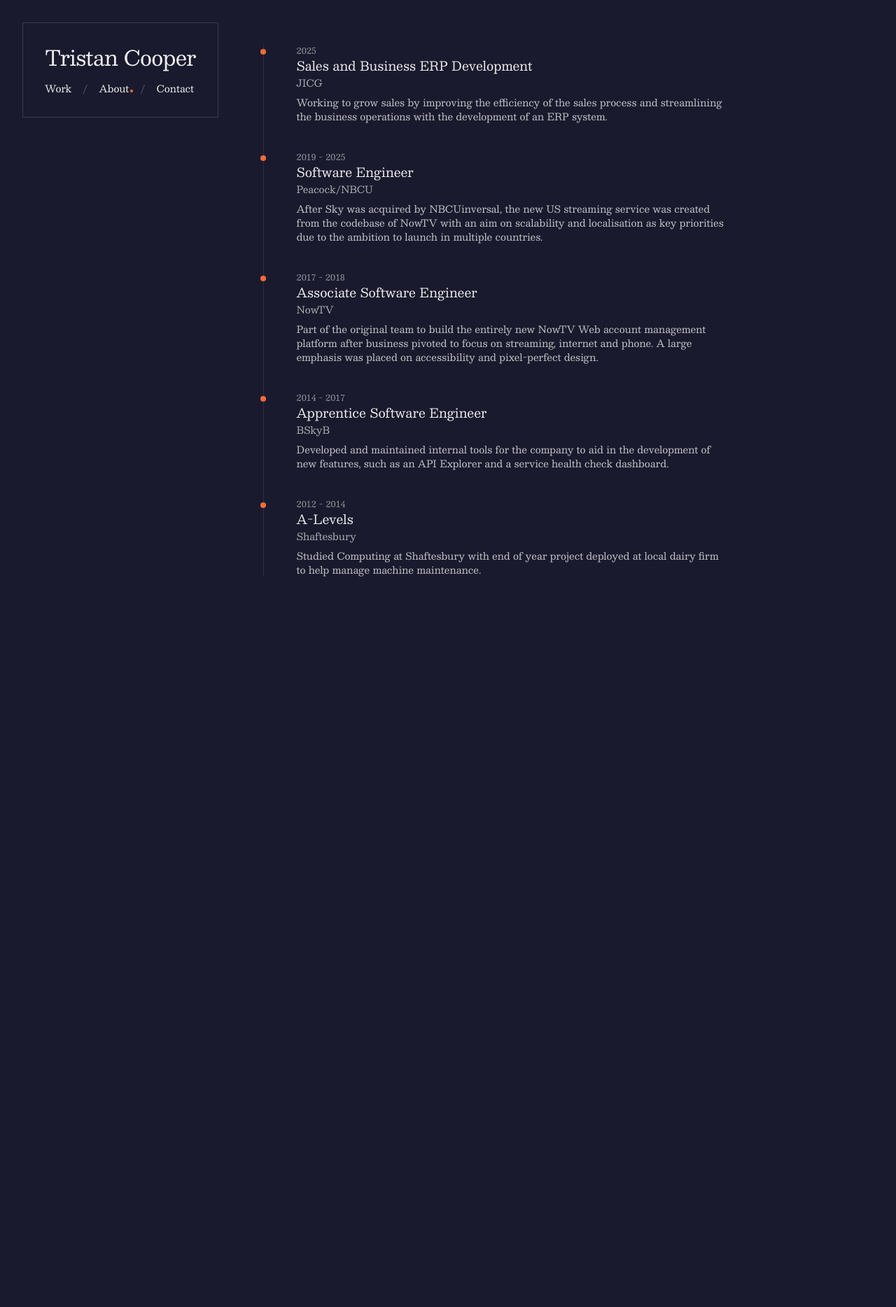
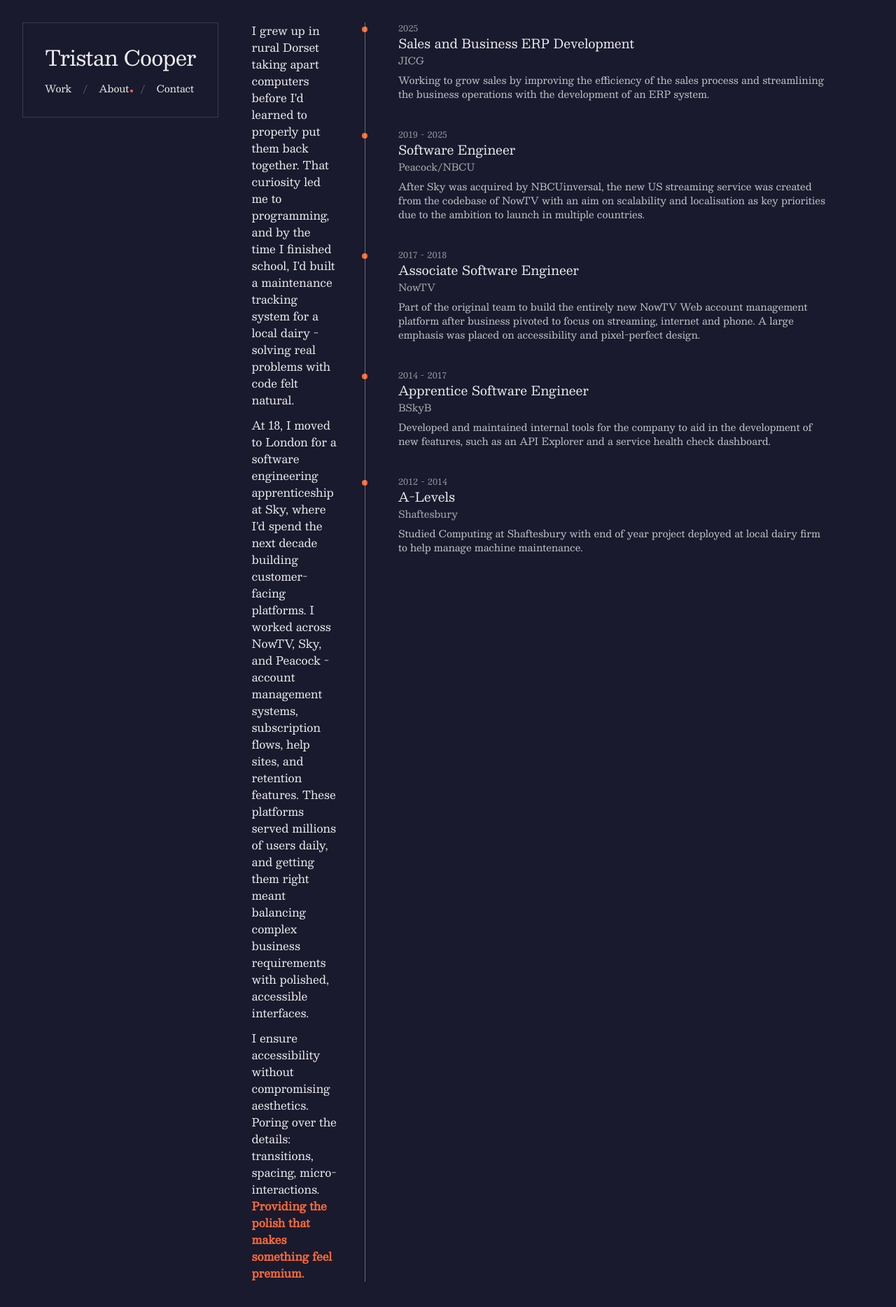
Before and after one commit to TristanCooper/tristan-website, a Next.js app: page /about in a window 1280 px wide. Shown: the top 1868 px of the page at 70% size. Before the commit the page ends 872 px from the top, so only its background shows below. Built offline with nearby package versions, Linux system fonts and the light colour scheme.

Commit message:
about me page

```diff
--- a/src/app/about/page.tsx
+++ b/src/app/about/page.tsx
@@ -57,8 +57,20 @@ export default function AboutPage() {
   });
 
   return (
-    <div className="prose prose-zinc max-w-none">
-      <div ref={containerRef} className="relative mt-8">
+    <div className="prose prose-zinc max-w-none grid grid-cols-6">
+      <div className="space-y-3 col-span-6 md:col-span-1 order-2 md:order-1 md:pr-6">
+        <p>
+          I grew up in rural Dorset taking apart computers before I'd learned to properly put them back together. That curiosity led me to programming, and by the time I finished school, I'd built a maintenance tracking system for a local dairy - solving real problems with code felt natural.
+        </p>
+        <p>
+          At 18, I moved to London for a software engineering apprenticeship at Sky, where I'd spend the next decade building customer-facing platforms. I worked across NowTV, Sky, and Peacock - account management systems, subscription flows, help sites, and retention features. These platforms served millions of users daily, and getting them right meant balancing complex business requirements with polished, accessible interfaces.
+        </p>
+        <p>
+         I ensure accessibility without compromising aesthetics. Poring over the details: transitions, spacing, micro-interactions. <span className="font-bold text-brand">Providing the polish that makes something feel premium.</span>
+        </p>
+      </div>
+
+      <div ref={containerRef} className="relative col-span-6 md:col-span-5 order-1 md:order-2">
         <div className="absolute left-4 top-0 bottom-0 w-px bg-foreground/10" />
         <motion.div
           style={{ scaleY: progress }}
--- a/src/app/contact/page.tsx
+++ b/src/app/contact/page.tsx
@@ -39,13 +39,10 @@ export default function ContactPage() {
 
   return (
     <div className="prose prose-zinc max-w-none">
-      <h2 className="m-0 text-xl font-normal">Contact</h2>
-      <p className="mt-3 text-sm text-foreground/70">Fill out the form and I’ll get back to you.</p>
-
       {status === "success" ? (
         <div className="mt-4 bg-foreground/5 p-4" role="status">Thanks! Your message has been sent.</div>
       ) : (
-        <form onSubmit={onSubmit} className="mt-6 grid gap-4 max-w-xl" noValidate>
+        <form onSubmit={onSubmit} className="grid gap-4 max-w-xl" noValidate>
           {/* Honeypot */}
           <div className="hidden">
             <label htmlFor="company" className="block text-sm">Company</label>
```
